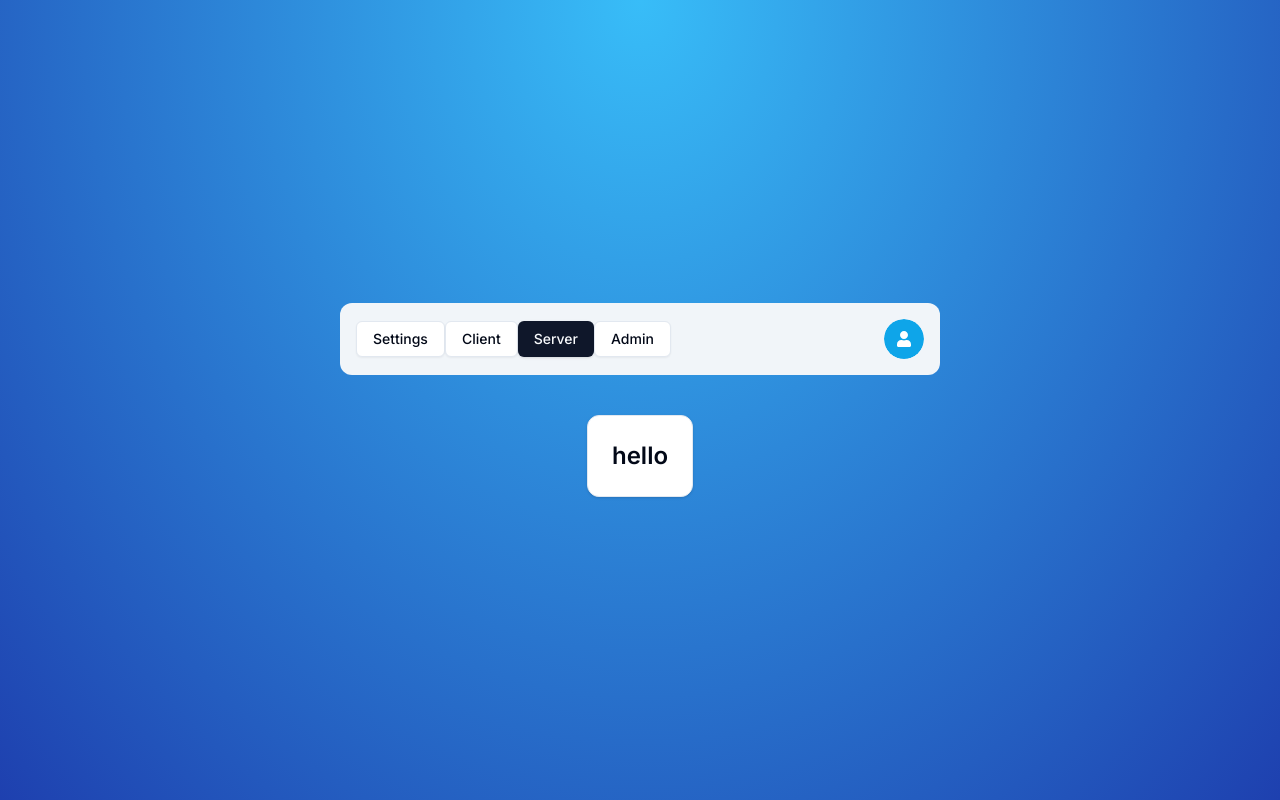
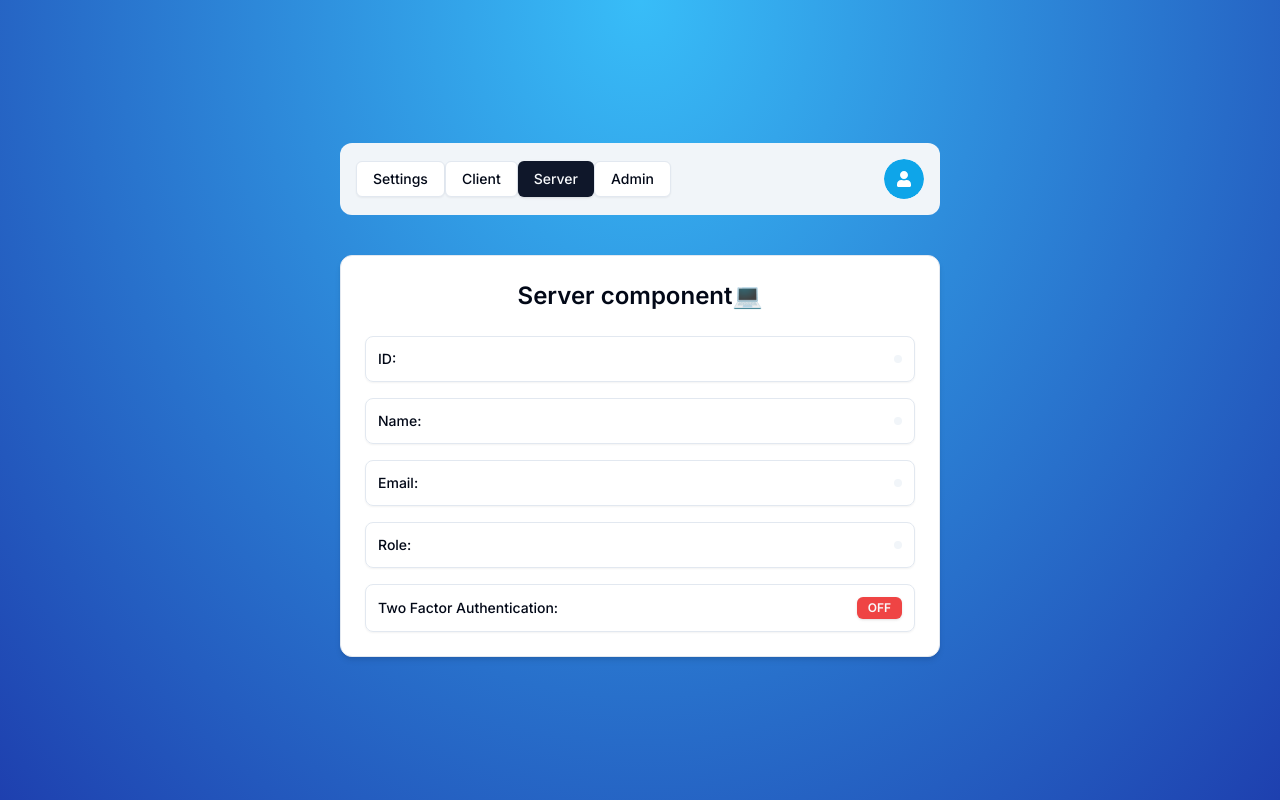
Before and after one commit to passenger016/next_auth, a Next.js app: page /server in a window 1280 px wide. Built offline with nearby package versions, Linux system fonts and the light colour scheme; no server answers.

Commit message:
refactor(ui): add proper table styling to display all the session's user data

```diff
--- a/app/(protected)/_components/user-info.tsx
+++ b/app/(protected)/_components/user-info.tsx
@@ -1,6 +1,8 @@
 /* this component will display user info but it will become server or client depending on the parent component */
+/* this is the card component that will hold the information of the logged in user data */
 
-import { Card, CardHeader } from "@/components/ui/card";
+import { Badge } from "@/components/ui/badge";
+import { Card, CardContent, CardHeader } from "@/components/ui/card";
 import { ExtendedUser } from "@/next-auth";
 
 interface UserInfoProps {
@@ -10,10 +12,42 @@ interface UserInfoProps {
 
 export const UserInfo = ({ user, label }: UserInfoProps) => {
   return (
-    <Card>
+    <Card className="w-[600px] shadow-md">
       <CardHeader>
         <p className="text-2xl font-semibold text-center">{label}</p>
       </CardHeader>
+      <CardContent className="space-y-4">
+        <div className="flex justify-between items-center rounded-lg border p-3 shadow-sm">
+          <p className="text-sm font-medium">ID:</p>
+          <p className="truncate max-w-[180px] text-xs font-mono p-1 bg-slate-100 rounded-md">
+            {user?.id}
+          </p>
+        </div>
+        <div className="flex justify-between items-center rounded-lg border p-3 shadow-sm">
+          <p className="text-sm font-medium">Name:</p>
+          <p className="truncate max-w-[180px] text-xs font-mono p-1 bg-slate-100 rounded-md">
+            {user?.name}
+          </p>
+        </div>
+        <div className="flex justify-between items-center rounded-lg border p-3 shadow-sm">
+          <p className="text-sm font-medium">Email:</p>
+          <p className="truncate max-w-[180px] text-xs font-mono p-1 bg-slate-100 rounded-md">
+            {user?.email}
+          </p>
+        </div>
+        <div className="flex justify-between items-center rounded-lg border p-3 shadow-sm">
+          <p className="text-sm font-medium">Role:</p>
+          <p className="truncate max-w-[180px] text-xs font-mono p-1 bg-slate-100 rounded-md">
+            {user?.role}
+          </p>
+        </div>
+        <div className="flex justify-between items-center rounded-lg border p-3 shadow-sm">
+          <p className="text-sm font-medium">Two Factor Authentication:</p>
+          <Badge variant={user?.isTwoFactorEnabled ? "success" : "destructive"}>
+            {user?.isTwoFactorEnabled ? "ON" : "OFF"}
+          </Badge>
+        </div>
+      </CardContent>
     </Card>
   );
 };
--- a/app/(protected)/server/page.tsx
+++ b/app/(protected)/server/page.tsx
@@ -9,7 +9,7 @@ const ServerPage = async () => {
   // get the session data first
   const user = await currentUser();
 
-  return <UserInfo label="hello" />;
+  return <UserInfo label="Server component💻" user={user} />;
 };
 
 export default ServerPage;
```
